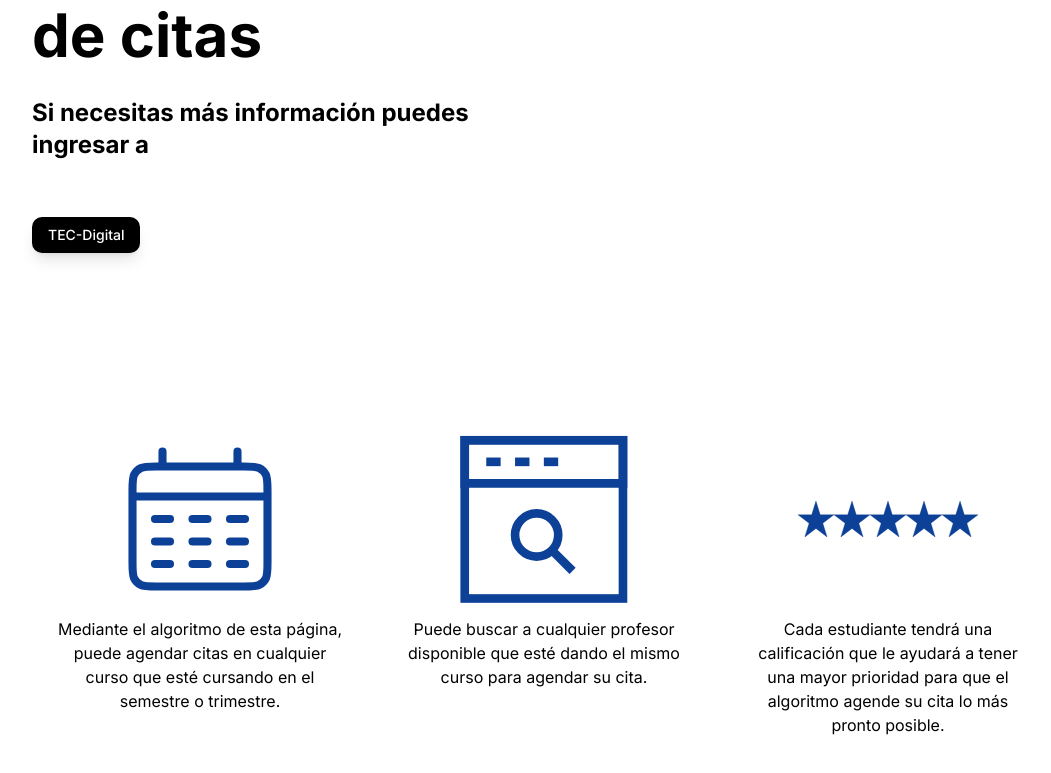
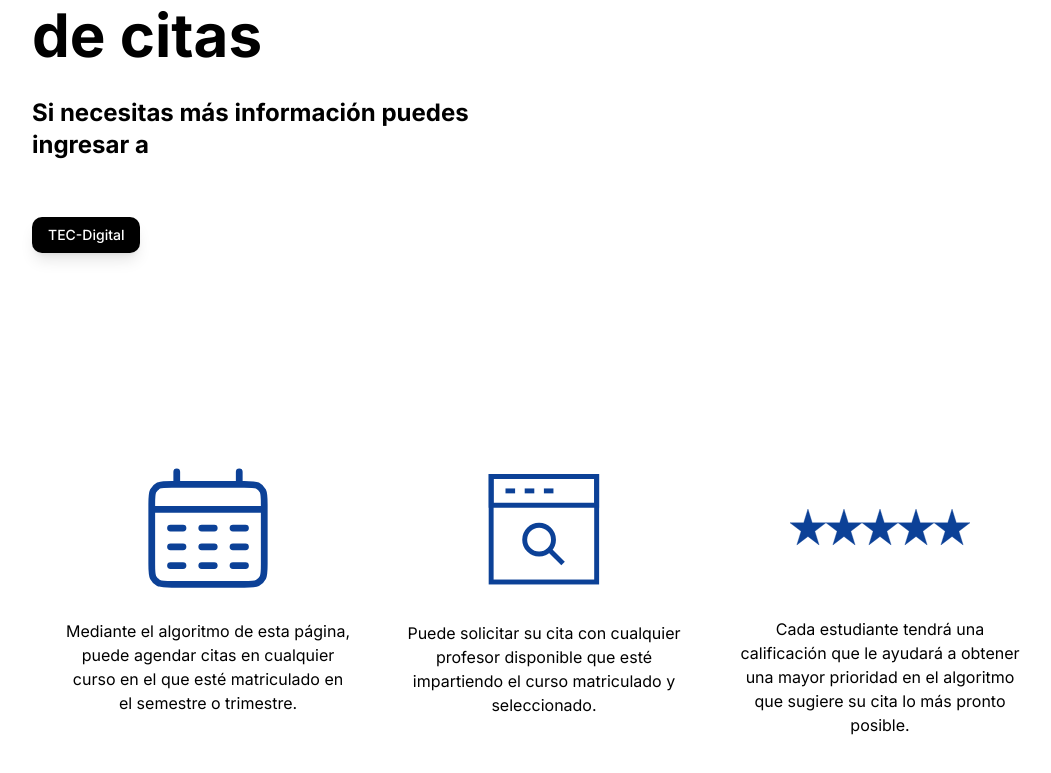
Before and after one commit to luvxpluto/appointments-tec, a Next.js app: page / in a window 1280 px wide. Shown: the part 447-1220 px from the top of the page, without its empty margins (96-1147 px from the left). Built offline with nearby package versions, Linux system fonts and the light colour scheme.

Commit message:
Assuming the last commit to landing
Assummign is the landing finish..!?

```diff
--- a/src/app/page.tsx
+++ b/src/app/page.tsx
@@ -52,7 +52,7 @@ export default function Home() {
 
         {/* Imagen a la derecha del texto */}
         <div className="flex justify-center lg:justify-end w-full lg:w-1/2">
-          <div className="px-3 py-10 bg-white dark:bg-gradient-to-r dark:from-blue-400 dark:via-white-900 dark:to-red-300 rounded-lg">
+          <div className="px-3 py-10 bg-white dark:bg-gradient-to-r dark:from-blue-200 dark:via-white-900 dark:to-red-300 rounded-lg">
             <Image
               className={styles.logo}
               src="/Firma_TEC.svg"
@@ -66,33 +66,33 @@ export default function Home() {
       </div>
 
       {/* Sección de tarjetas */}
-      <div className="relative grid grid-cols-1 md:grid-cols-3 gap-6 mt-10 lg:mt-20">
+      <div className="relative grid grid-cols-1 md:grid-cols-3 gap-4 mt-30 lg:mt-20">
         {/* Primera tarjeta de imagen e información */}
-        <div className="flex flex-col items-center p-4 bg-white dark:bg-black rounded-lg max-w-xs">
+        <div className="flex flex-col items-center p-4 bg-white dark:bg-black rounded-lg mt-6 max-w-xs">
           <Image
             src={isDarkMode ? "/Calendar-dark.svg" : "/Calendar-light.svg"}
             alt="Calendar"
-            width={180}
+            width={150}
             height={37}
             priority
           />
-          <p className="mt-2 text-center text-black dark:text-white">Mediante el algoritmo de esta página, puede agendar citas en cualquier curso que esté cursando en el semestre o trimestre.</p>
+          <p className="mt-4 text-center text-black dark:text-white">Mediante el algoritmo de esta página, puede agendar citas en cualquier curso en el que esté matriculado en el semestre o trimestre.</p>
         </div>
 
         {/* Segunda tarjeta de imagen e información */}
-        <div className="flex flex-col items-center p-4 bg-white dark:bg-black rounded-lg max-w-xs">
+        <div className="flex flex-col items-center p-4 bg-white dark:bg-black rounded-lg mt-10 max-w-xs">
           <Image
             src={isDarkMode ? "/magnifyingglass-dark.svg" : "/magnifyingglass-light.svg"}
             alt="Magnifying Glass"
-            width={180}
+            width={120}
             height={37}
             priority
           />
-          <p className="mt-2 text-center text-black dark:text-white">Puede buscar a cualquier profesor disponible que esté dando el mismo curso para agendar su cita.</p>
+          <p className="mt-8 text-center text-black dark:text-white">Puede solicitar su cita con cualquier profesor disponible que esté impartiendo el curso matriculado y seleccionado.</p>
         </div>
 
         {/* Tercera tarjeta de imagen e información */}
-        <div className="flex flex-col items-center p-4 bg-white dark:bg-black rounded-lg max-w-xs">
+        <div className="flex flex-col items-center p-4 bg-white dark:bg-black rounded-lg mt-2 max-w-xs">
           <Image
             src={isDarkMode ? "/stars-dark.svg" : "/stars-light.svg"}
             alt="Stars"
@@ -100,7 +100,7 @@ export default function Home() {
             height={37}
             priority
           />
-          <p className="mt-2 text-center text-black dark:text-white">Cada estudiante tendrá una calificación que le ayudará a tener una mayor prioridad para que el algoritmo agende su cita lo más pronto posible.</p>
+          <p className=" text-center text-black dark:text-white">Cada estudiante tendrá una calificación que le ayudará a obtener una mayor prioridad en el algoritmo que sugiere su cita lo más pronto posible.</p>
         </div>
       </div>
     </main>
```
Also changed, not shown: public/magnifyingglass-light.svg.
